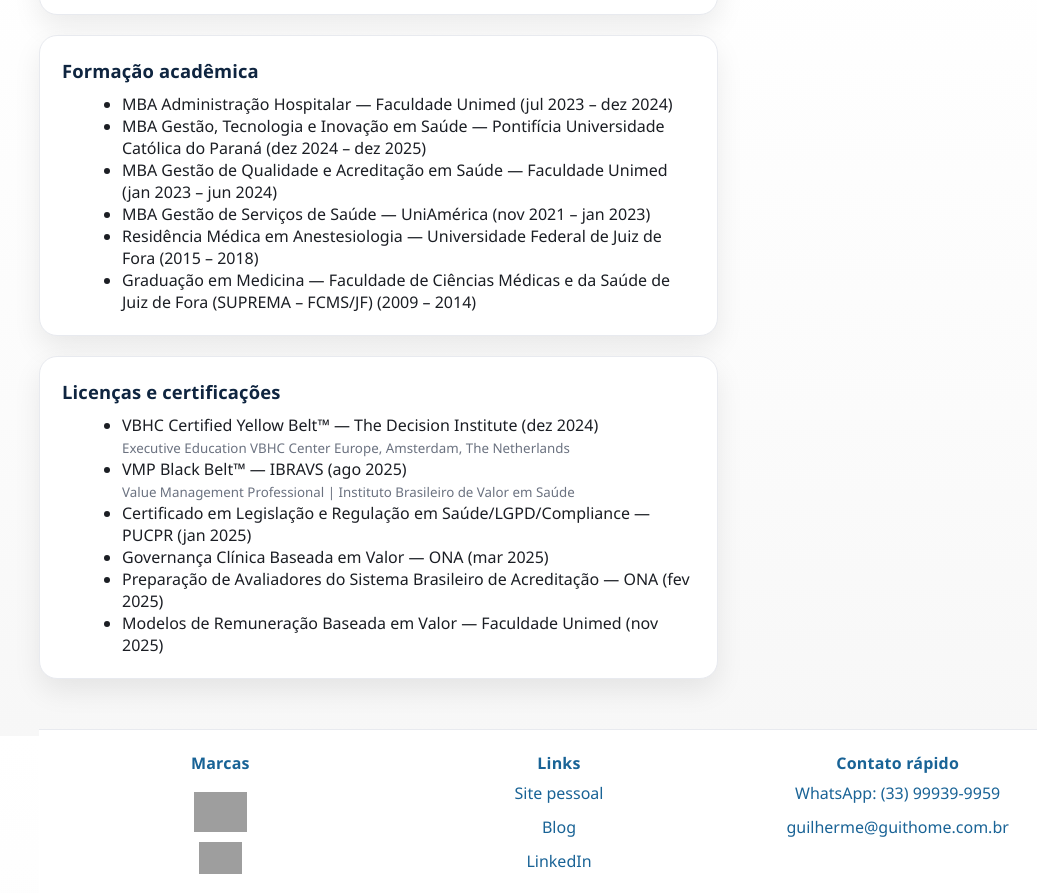
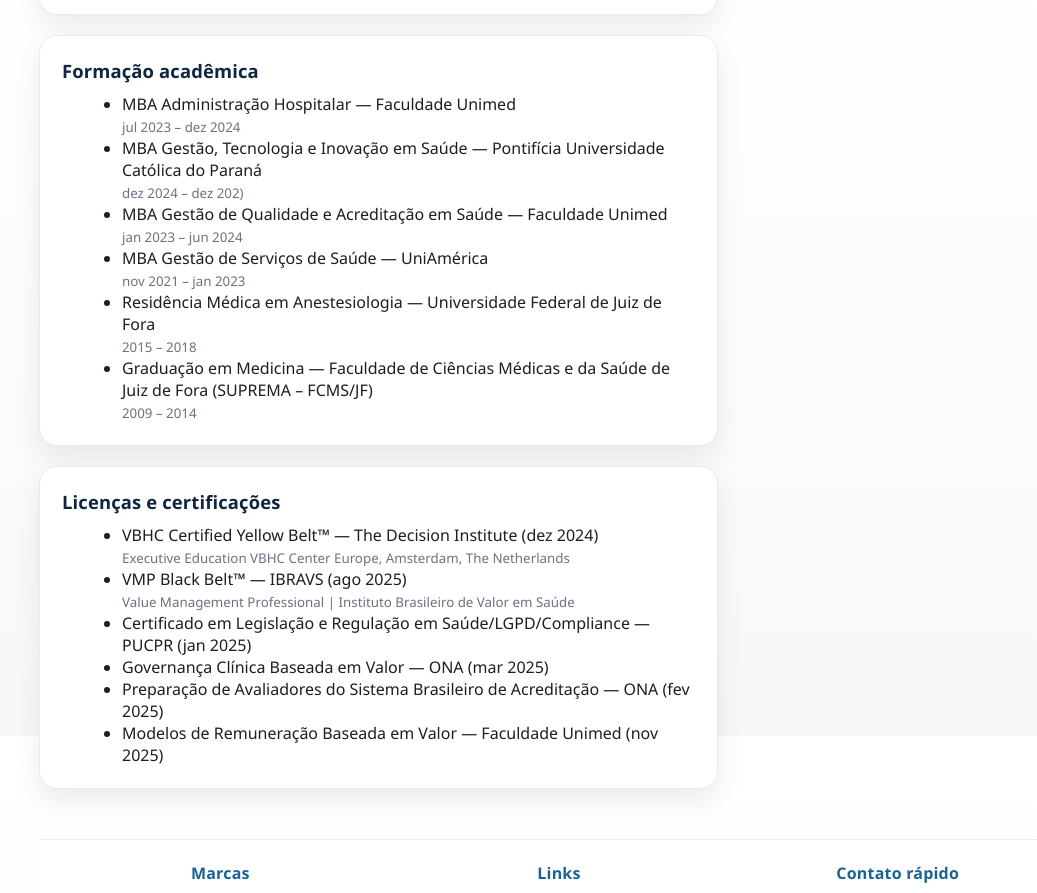
Before and after one commit to guicthome/guilherme, a plain HTML site: page cv.html in a window 1280 px wide. Shown: the part 2464-3357 px from the top of the page, without its empty margins (81-1118 px from the left). Drawn offline with Linux system fonts and the light colour scheme; grey boxes are pictures that could not be loaded.

Commit message:
Update cv.html

```diff
--- a/cv.html
+++ b/cv.html
@@ -4,9 +4,9 @@
   <meta charset="utf-8" />
   <meta name="viewport" content="width=device-width, initial-scale=1" />
 
-<title>Guilherme Thomé | Currículo Digital</title>
-<meta name="description" content="Guilherme Thomé — médico executivo e consultor (VBHC, governança clínica, eficiência operacional, analytics)." />
-<meta name="author" content="Guilherme Thomé" />
+<title>Guilherme Thomé | Consultoria e Gestão em Saúde</title>
+<meta name="description" content="Dr. Guilherme Thomé — Médico executivo e consultor (VBHC, governança clínica, eficiência operacional, analytics)." />
+<meta name="author" content="Dr. Guilherme Thomé" />
 <link rel="icon" href="https://hub.guithome.com.br/favicon.ico" />
 <link rel="canonical" href="https://hub.guithome.com.br/cv" />
 <meta name="theme-color" content="#196396" />
@@ -265,12 +265,12 @@
         <section class="card" id="formacao">
           <h2>Formação acadêmica</h2>
           <ul>
-            <li>MBA Administração Hospitalar — Faculdade Unimed (jul 2023 – dez 2024)</li>
-            <li>MBA Gestão, Tecnologia e Inovação em Saúde — Pontifícia Universidade Católica do Paraná (dez 2024 – dez 2025)</li>
-            <li>MBA Gestão de Qualidade e Acreditação em Saúde — Faculdade Unimed (jan 2023 – jun 2024)</li>
-            <li>MBA Gestão de Serviços de Saúde — UniAmérica (nov 2021 – jan 2023)</li>
-            <li>Residência Médica em Anestesiologia — Universidade Federal de Juiz de Fora (2015 – 2018)</li>
-            <li>Graduação em Medicina — Faculdade de Ciências Médicas e da Saúde de Juiz de Fora (SUPREMA – FCMS/JF) (2009 – 2014)</li>
+            <li>MBA Administração Hospitalar — Faculdade Unimed<br><small style="color:#6b7280">jul 2023 – dez 2024</small></li>
+            <li>MBA Gestão, Tecnologia e Inovação em Saúde — Pontifícia Universidade Católica do Paraná<br><small style="color:#6b7280">dez 2024 – dez 202)</small></li>
+            <li>MBA Gestão de Qualidade e Acreditação em Saúde — Faculdade Unimed<br><small style="color:#6b7280">jan 2023 – jun 2024</small></li>
+            <li>MBA Gestão de Serviços de Saúde — UniAmérica<br><small style="color:#6b7280">nov 2021 – jan 2023</small></li>
+            <li>Residência Médica em Anestesiologia — Universidade Federal de Juiz de Fora<br><small style="color:#6b7280">2015 – 2018</small></li>
+            <li>Graduação em Medicina — Faculdade de Ciências Médicas e da Saúde de Juiz de Fora (SUPREMA – FCMS/JF)<br><small style="color:#6b7280">2009 – 2014</small></li>
           </ul>
         </section>
 
```
